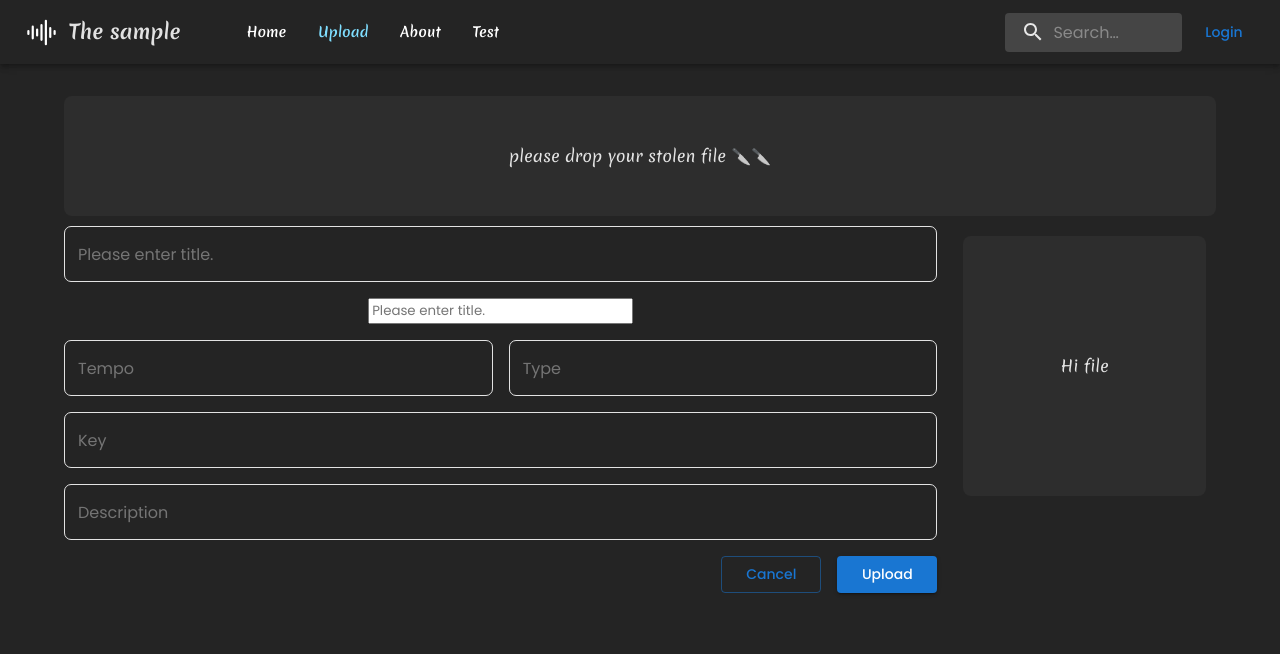
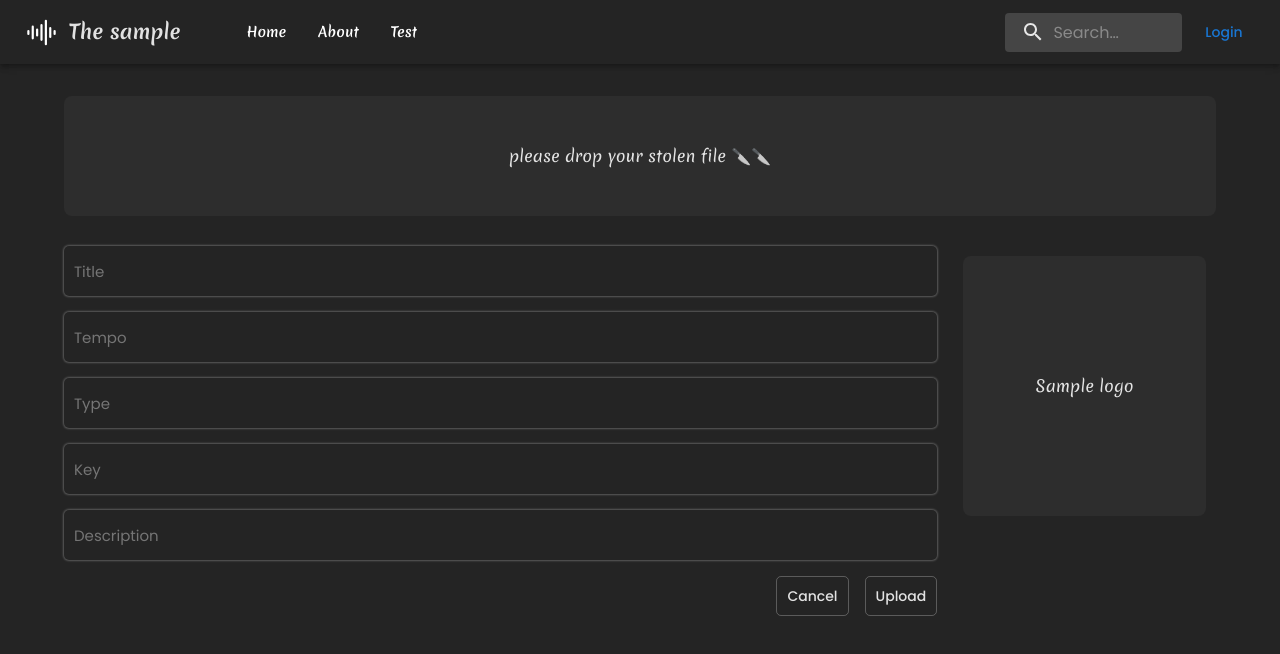
Before and after one commit to PuthearaMuy/the-sample, a React (Vite) app: page /upload in a window 1280 px wide. Shown: the top 654 px of the page. Built offline with nearby package versions, Linux system fonts and the light colour scheme.

Commit message:
refactor input and button

```diff
--- a/src/components/button/TButton.tsx
+++ b/src/components/button/TButton.tsx
@@ -1,4 +1,4 @@
-import {Stack, SxProps} from "@mui/material";
+import {Button, SxProps} from "@mui/material";
 
 interface Props {
     onClick?: () => void;
@@ -10,20 +10,26 @@ function TButton(prop: Props) {
     const sx = {
         cursor: 'pointer',
         alignItems: 'center',
+        textAlign: 'center',
+        textTransform: 'capitalize',
         border: '1px solid var(--secondary-active-background-color)',
         borderRadius: '5px',
+        color: 'var(--primary-color)',
+        height: '30px',
+        minWidth: '30px',
         ':hover': {
             borderColor: 'var(--primary-color)',
             background: 'var(--secondary-hover-background-color)',
+            boxShadow: '0 0 2px 2px var(--secondary-active-background-color)',
         },
         ...prop.sx,
     }
     return (
-        <Stack
+        <Button
             sx={sx}
             onClick={prop.onClick}>
             {prop.children}
-        </Stack>
+        </Button>
     )
 }
 
--- a/src/components/input/TInput.css
+++ b/src/components/input/TInput.css
@@ -0,0 +1,25 @@
+.t-custom-input-container {
+    /*border: 1px solid var(--primary-color);*/
+    border-radius: 5px;
+}
+
+.t-custom-input {
+    border-radius: 5px;
+    padding: 10px;
+    outline: none;
+    font-size: 15px;
+    background: inherit;
+    color: var(--primary-color);
+    border: none;
+    box-shadow: 0 0 2px 1px var(--secondary-active-background-color);
+    height: 30px;
+}
+
+.t-custom-input:focus {
+    box-shadow: 0 0 2px 3px var(--secondary-active-background-color);
+}
+
+.t-custom-input:disabled {
+    border: none;
+    color: var(--secondary-active-background-color);
+}
--- a/src/components/input/TInput.tsx
+++ b/src/components/input/TInput.tsx
@@ -1,11 +1,22 @@
 import {Stack} from "@mui/material";
-import "TInput.css";
+import "./TInput.css";
+import {HTMLProps} from "react";
 
-function TInput() {
+export interface InputProps extends HTMLProps<HTMLInputElement>{
+    placeholder?: string;
+    value?: string;
+    name?: string;
+    inputStyle?: React.CSSProperties;
+    containerStyle?: React.CSSProperties;
+}
+
+function TInput(prop: InputProps) {
     return (
-      <Stack>
-          <input type={'text'} name={'title'} placeholder={'Please enter title.'}/>
-      </Stack>
+        <Stack width={'100%'} className={'t-custom-input-container'} style={prop.containerStyle}>
+            <input style={prop.inputStyle} name={prop.name} placeholder={prop.placeholder}
+                   value={prop.value}
+                   className={'t-custom-input'} {...prop}/>
+        </Stack>
     );
 }
 
--- a/src/components/purchase/PurchaseTypeCard.tsx
+++ b/src/components/purchase/PurchaseTypeCard.tsx
@@ -98,7 +98,7 @@ function PurchaseTypeCard({prop}: { prop: PurchaseCardProps }) {
                                    className={'price-input t-custom-input'}
                                    style={{height: '20px', width: '100%'}}
                                    type={'number'}/>
-                            <Typography sx={{position: 'absolute', right: '10px', color: 'black'}}>$</Typography>
+                            <Typography sx={{position: 'absolute', right: '10px', color: (prop.negotiation ? 'var(--secondary-active-background-color)' : 'var(--primary-color)')}}>$</Typography>
                         </Stack>
                     </Stack>
                 }
--- a/src/layout/Layout.tsx
+++ b/src/layout/Layout.tsx
@@ -15,6 +15,7 @@ function Layout() {
     const navigate = useNavigate();
     const context = useContext(ApplicationContext);
     const userState = useAppSelector(state => state.user);
+    const application = useAppSelector(state => state.application);
     const {process} = useAppSelector(state => state.process);
     const [profileImage, setProfileImage] = useState<string | undefined>(undefined)
 
@@ -58,17 +59,32 @@ function Layout() {
                         </Typography>
 
                         <Box sx={{flexGrow: 1, display: {xs: 'none', md: 'flex'}, mx: '40px', gap: '2em'}}>
-                            {LabelConstants.pages.map((page) => (
+                            {LabelConstants.pages.map((page) => {
+                                if (page.path.includes("upload") && !application.isAuthenticated) {
+                                    return <></>;
+                                }
+                                return (
                                     <Typography
                                         variant="h6"
                                         noWrap
                                         key={page.label}
                                         onClick={() => navigate(page.path)}
-                                    sx={{my: 2, fontSize: '14px', fontFamily: 'var(--merinda-font)', color: (location.pathname.startsWith(page.path) ? 'var(--primary-bright-color)' : 'white'), display: 'block', textTransform: 'capitalize', fontWeight: 550, cursor: 'pointer'}}
+                                        sx={{
+                                            my: 2,
+                                            fontSize: '14px',
+                                            fontFamily: 'var(--merinda-font)',
+                                            color: (location.pathname.startsWith(page.path) ? 'var(--primary-bright-color)' : 'white'),
+                                            display: 'block',
+                                            textTransform: 'capitalize',
+                                            fontWeight: 550,
+                                            cursor: 'pointer'
+                                        }}
                                     >
                                         {page.label}
                                     </Typography>
-                            ))}
+                                );
+
+                            })}
                         </Box>
 
                         <SearchInput/>
--- a/src/page/home/Home.tsx
+++ b/src/page/home/Home.tsx
@@ -74,8 +74,7 @@ function AudioCard(props: AudioCardProps) {
 
                 <Container sx={{padding: '0 !important'}}>
                     <Stack direction={"row"} justifyContent={"space-between"}>
-                        <Typography><span
-                            style={{color: 'var(--primary-bright-color)'}}>[{sample.soldOption}] </span>{sample.title}
+                        <Typography><span>[{sample.soldOption}] </span>{sample.title}
                         </Typography>
                         <Typography>{formatDate(sample.createDate)}</Typography>
                     </Stack>
--- a/src/page/upload/SamplePurchaseSetting.tsx
+++ b/src/page/upload/SamplePurchaseSetting.tsx
@@ -103,7 +103,7 @@ function SamplePurchaseSetting() {
                 <Stack direction={'row'} spacing={2} justifyContent={'flex-start'} marginTop={'20px'}>
                     <Button color={'primary'} variant="outlined"
                             sx={{minWidth: '100px', textTransform: 'capitalize'}}
-                            onClick={() => navigation(-1)}>Cancel</Button>
+                            onClick={() => navigation("/home")}>Cancel</Button>
                     <Button color={'primary'} variant="contained"
                             sx={{minWidth: '100px', textTransform: 'capitalize'}}
                             onClick={handleSubmit}>Submit</Button>
--- a/src/page/upload/Upload.tsx
+++ b/src/page/upload/Upload.tsx
@@ -1,13 +1,15 @@
-import {Button, Container, Stack, TextField} from "@mui/material";
+import {Container, Stack} from "@mui/material";
 import FileDrop from "../../components/file/FileDrop.tsx";
 import {useState} from "react";
 import AudioPreview from "../../components/audio/AudioPreview.tsx";
-import {useForm} from "react-hook-form";
+import {Controller, useForm} from "react-hook-form";
 import {SampleServiceAPI} from "../../service/SampleServiceAPI.ts";
 import {useAppDispatch} from "../../state/store/store.ts";
 import {setProcess} from "../../state/slice/ProcessSlice.ts";
 import {useNavigate} from "react-router-dom";
 import TInput from "../../components/input/TInput.tsx";
+import TButton from "../../components/button/TButton.tsx";
+
 
 export interface SampleUpload {
     file: File;
@@ -25,7 +27,7 @@ function Upload() {
     const dispatch = useAppDispatch();
     const navigate = useNavigate();
 
-    const {register, handleSubmit} = useForm<SampleUpload>();
+    const {handleSubmit, control} = useForm<SampleUpload>();
 
     function isAudioFile(file: File) {
         return file && file.type.includes("audio/");
@@ -74,75 +76,55 @@ function Upload() {
                 }
             </Container>
 
-            <Container sx={{marginTop: '10px'}}>
+            <Container sx={{marginTop: '30px'}}>
 
                 <Stack direction={'row'} spacing={2} alignItems={'flex-end'} flexWrap={'wrap-reverse'}>
                     <Stack width={'75%'} spacing={2} direction={'column'} alignItems={'center'} flexGrow={1}>
-                        <TextField
-                            // label="Error"
-                            // defaultValue="Hello World"
-                            placeholder={'Please enter title.'}
-                            fullWidth={true}
-                            {...register("title")}
-                        />
-                        <TInput/>
-                        <Stack spacing={2} direction={'row'} width={'100%'}>
-                            <TextField
-                                // label="Error"
-                                // defaultValue="Hello World"
-                                placeholder={'Tempo'}
-                                fullWidth={true}
-                                type={'number'}
-                                {...register("tempo")}
-                            />
-                            <TextField
-                                // label="Error"
-                                // defaultValue="Hello World"
-                                placeholder={'Type'}
-                                fullWidth={true}
-                                {...register("sampleType")}
-                            />
-                        </Stack>
-                        <TextField
-                            // label="Error"
-                            // defaultValue="Key"
-                            placeholder={'Key'}
-                            fullWidth={true}
-                            {...register("key")}
-                        />
-                        <TextField
-                            // label="Error"
-                            // value="Description doesn't supported"
-                            placeholder={'Description'}
-                            fullWidth={true}
-                            {...register("description")}
-                        />
+                        <Controller render={({field}) => <TInput {...field} name={'title'} placeholder={'Title'}/>}
+                                    name={'title'} control={control}/>
+
+                        <Controller render={({field}) => <TInput {...field} name={'tempo'} type={'number'}
+                                                                 placeholder={'Tempo'}/>} name={'tempo'}
+                                    control={control}/>
+                        <Controller render={({field}) => <TInput {...field} name={'sampleType'} placeholder={'Type'}/>}
+                                    name={'sampleType'} control={control}/>
+                        <Controller render={({field}) => <TInput {...field} name={'key'} placeholder={'Key'}/>}
+                                    name={'key'} control={control}/>
+
+                        <Controller
+                            render={({field}) => <TInput {...field} name={'description'} placeholder={'Description'}/>}
+                            name={'description'} control={control}/>
+
                         <Stack width={'100%'}>
                             <Stack direction={'row'} spacing={2} justifyContent={'flex-end'}>
-                                <Button color={'primary'} variant="outlined"
-                                        sx={{minWidth: '100px', textTransform: 'capitalize'}}
-                                        onClick={() => navigate(-1)}>Cancel</Button>
-                                <Button color={'primary'} variant="contained"
-                                        sx={{minWidth: '100px', textTransform: 'capitalize'}}
-                                        onClick={handleSubmit(onSubmit)}>Upload</Button>
+                                <TButton sx={{minWidth: '70px', padding: '10px', height: '40px'}} onClick={() => navigate("/home")}>Cancel</TButton>
+                                <TButton sx={{
+                                    minWidth: '70px',
+                                    height: '40px',
+                                    padding: '10px',
+                                    '&:hover': {
+                                        borderColor: 'var(--primary-bright-color)',
+                                        color: 'var(--primary-bright-color)'
+                                    }
+                                }} onClick={handleSubmit(onSubmit)}
+                                >Upload</TButton>
                             </Stack>
                         </Stack>
                     </Stack>
                     <Stack width={'22%'} flexGrow={1}>
                         <Stack sx={{padding: '10px'}} alignItems={'center'}>
 
-                            {image ?
-                                (
-                                    <img src={URL.createObjectURL(image)} className="logo" width={"100%"} style={{
-                                        maxWidth: "250px",
-                                        minWidth: "100px",
-                                        maxHeight: "260px",
-                                        borderRadius: '8px'
-                                    }} alt={"meme"}/>
-                                ) : (
-                                    <FileDrop label={"Hi file"} onUpload={setImage} sx={{minHeight: '260px'}}/>
-                                )
+                            {
+                                image &&
+                                <img src={URL.createObjectURL(image)} className="logo" width={"100%"} style={{
+                                    maxWidth: "250px",
+                                    minWidth: "100px",
+                                    maxHeight: "260px",
+                                    borderRadius: '8px'
+                                }} alt={"sample logo"}/>
                             }
+                            <FileDrop label={"Sample logo"} onUpload={setImage}
+                                      sx={{height: '260px', display: (image ? 'none' : 'flex')}}/>
                         </Stack>
                     </Stack>
                 </Stack>
```
Also changed, not shown: src/components/file/FileDrop.css (+2 -5 lines), src/index.css (+4 -12 lines), src/page/detail/SampleDetail.tsx (+6 -5 lines). Lines whose indentation alone changed are shown as unchanged.
